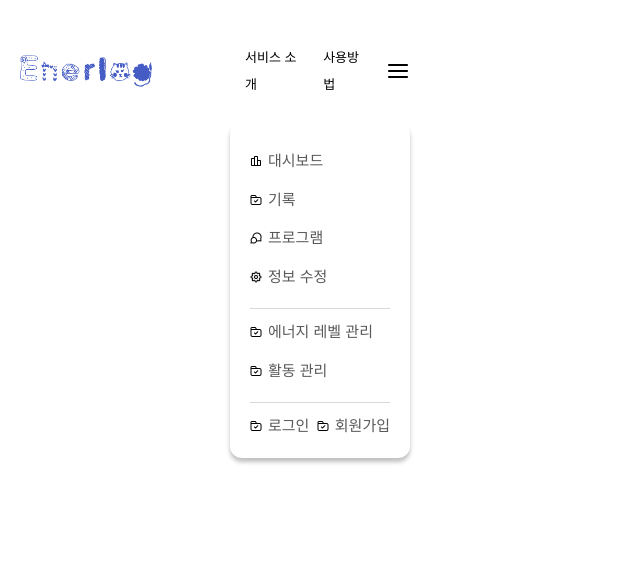
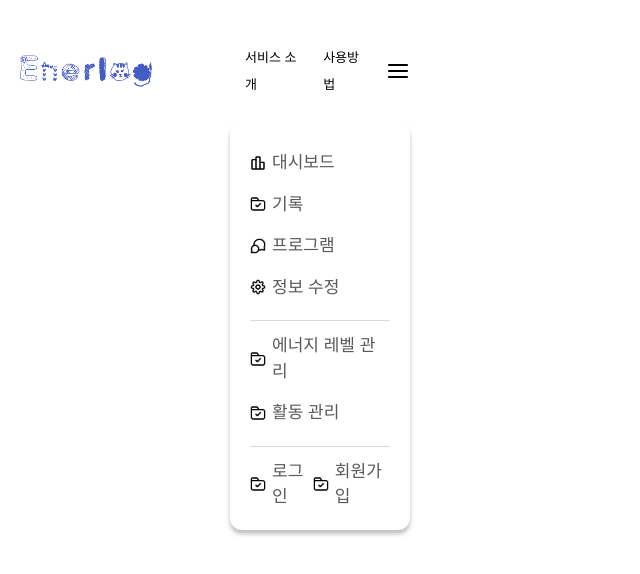
Before and after one commit to songye38/Enerlog, a React (Vite) app in the folder frontend/: page /profile in a window 1280 px wide. Both pictures are taken after a click on the picture 398 px from the left and 71 px from the top of the page. Shown: the top 574 px of the page, without its empty margins (0-640 px from the left). Built offline with nearby package versions, Linux system fonts and the light colour scheme; no server answers.

Commit message:
UPDATE 메뉴 안에 잇는 서체 크기 변경

```diff
--- a/frontend/src/components/Menu/HomeMenu.tsx
+++ b/frontend/src/components/Menu/HomeMenu.tsx
@@ -38,8 +38,8 @@ export default function HomeMenu({ onNavigate }: HomeMenuProps) {
                         onClick={() => onNavigate(item.path)}
                         style={{ display: 'flex', alignItems: 'center', gap: 6, cursor: 'pointer' }}
                     >
-                        <img src={item.icon} alt={item.label} style={{ width: 12, height: 12 }} />
-                        <div style={{ color: '#595959', fontSize: 15, fontFamily: 'Pretendard, sans-serif', fontWeight: 600 }}>
+                        <img src={item.icon} alt={item.label} style={{ width: 16, height: 16 }} />
+                        <div style={{ color: '#595959', fontSize: 17, fontFamily: 'Pretendard, sans-serif', fontWeight: 600 }}>
                             {item.label}
                         </div>
                     </div>
@@ -54,8 +54,8 @@ export default function HomeMenu({ onNavigate }: HomeMenuProps) {
                         onClick={() => onNavigate(item.path)}
                         style={{ display: 'flex', alignItems: 'center', gap: 6, cursor: 'pointer' }}
                     >
-                        <img src={item.icon} alt={item.label} style={{ width: 12, height: 12 }} />
-                        <div style={{ color: '#595959', fontSize: 15, fontFamily: 'Pretendard, sans-serif', fontWeight: 600 }}>
+                        <img src={item.icon} alt={item.label} style={{ width: 16, height: 16 }} />
+                        <div style={{ color: '#595959', fontSize: 17, fontFamily: 'Pretendard, sans-serif', fontWeight: 600 }}>
                             {item.label}
                         </div>
                     </div>
@@ -76,8 +76,8 @@ export default function HomeMenu({ onNavigate }: HomeMenuProps) {
                         onClick={() => onNavigate(item.path)}
                         style={{ display: 'flex', alignItems: 'center', gap: 6, cursor: 'pointer' }}
                     >
-                        <img src={item.icon} alt={item.label} style={{ width: 12, height: 12 }} />
-                        <div style={{ color: '#595959', fontSize: 15, fontFamily: 'Pretendard, sans-serif', fontWeight: 600 }}>
+                        <img src={item.icon} alt={item.label} style={{ width: 16, height: 16 }} />
+                        <div style={{ color: '#595959', fontSize: 17, fontFamily: 'Pretendard, sans-serif', fontWeight: 600 }}>
                             {item.label}
                         </div>
                     </div>
--- a/frontend/src/components/Menu/UpdateMenu.tsx
+++ b/frontend/src/components/Menu/UpdateMenu.tsx
@@ -24,8 +24,8 @@ export default function UpdateMenu({ onNavigate }: UpdateMenuProps) {
                         onClick={() => onNavigate(item.path)}
                         style={{ display: 'flex', alignItems: 'center', gap: 6, cursor: 'pointer' }}
                     >
-                        <img src={item.icon} alt={item.label} style={{ width: 12, height: 12 }} />
-                        <div style={{ color: '#595959', fontSize: 15, fontFamily: 'Pretendard, sans-serif', fontWeight: 600 }}>
+                        <img src={item.icon} alt={item.label} style={{ width: 16, height: 16 }} />
+                        <div style={{ color: '#595959', fontSize: 17, fontFamily: 'Pretendard, sans-serif', fontWeight: 600 }}>
                             {item.label}
                         </div>
                     </div>
```
